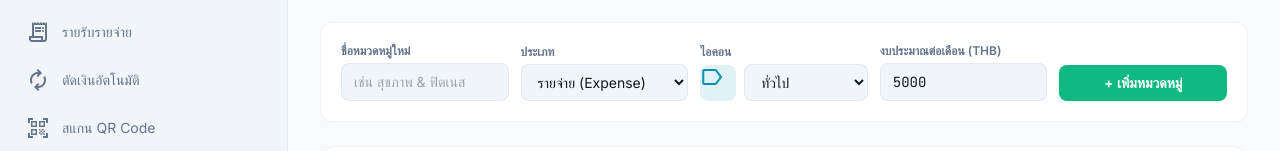
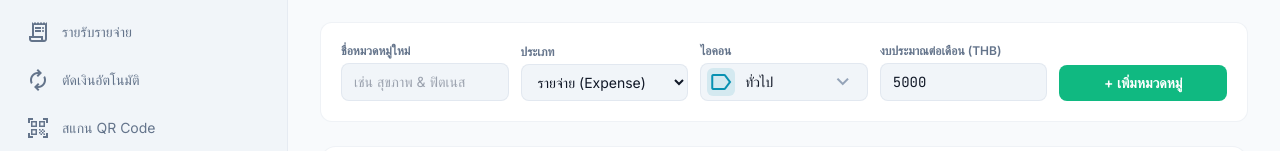
Before and after one commit to ratchanonswu/Finora, a Next.js app: page /categories in a window 1280 px wide. Shown: the part 154-305 px from the top of the page. Built offline with nearby package versions, Linux system fonts and the light colour scheme.

Commit message:
fix(categories): align icon preview and replace select with visual icon picker popover

```diff
--- a/src/app/(app)/categories/page.tsx
+++ b/src/app/(app)/categories/page.tsx
@@ -21,6 +21,10 @@ export default function CategoriesPage() {
   const [budget, setBudget] = useState("5000");
   const [type, setType] = useState<"expense" | "income">("expense");
   const [icon, setIcon] = useState("label");
+  const [iconPickerOpen, setIconPickerOpen] = useState(false);
+
+  const newColor = nextCategoryColor(categories.map((c) => c.color));
+  const currentIconLabel = ICON_CHOICES.find((o) => o.icon === icon)?.label ?? icon;
 
   const handleAdd = (e: React.FormEvent) => {
     e.preventDefault();
@@ -28,7 +32,7 @@ export default function CategoriesPage() {
     addCategory({
       name: name.trim(),
       icon,
-      color: nextCategoryColor(categories.map((c) => c.color)),
+      color: newColor,
       budget: Number(budget) || 0,
       type,
     });
@@ -77,34 +81,71 @@ export default function CategoriesPage() {
             <option value="income">รายรับ (Income)</option>
           </select>
         </div>
-        <div>
-          <label htmlFor="cat-icon" className="block text-xs font-semibold text-on-surface-variant mb-1">
+        <div className="relative">
+          <span id="cat-icon-label" className="block text-xs font-semibold text-on-surface-variant mb-1">
             ไอคอน
-          </label>
-          <div className="flex items-center gap-2">
+          </span>
+          <button
+            type="button"
+            aria-labelledby="cat-icon-label"
+            aria-haspopup="dialog"
+            aria-expanded={iconPickerOpen}
+            onClick={() => setIconPickerOpen((o) => !o)}
+            className="w-full flex items-center gap-2.5 bg-surface-container-low border border-outline-variant/40 rounded-lg pl-1.5 pr-3 py-1 text-sm text-on-surface hover:border-primary/60 focus:outline-none focus:border-primary"
+          >
             <span
-              className="material-symbols-outlined w-9 h-9 shrink-0 rounded-lg flex items-center justify-center text-[20px]"
-              style={{
-                backgroundColor: `${nextCategoryColor(categories.map((c) => c.color))}1F`,
-                color: nextCategoryColor(categories.map((c) => c.color)),
-              }}
-              aria-hidden="true"
+              className="w-7 h-7 shrink-0 rounded-md flex items-center justify-center"
+              style={{ backgroundColor: `${newColor}1F`, color: newColor }}
             >
-              {icon}
+              <span className="material-symbols-outlined text-[18px] leading-none">{icon}</span>
             </span>
-            <select
-              id="cat-icon"
-              value={icon}
-              onChange={(e) => setIcon(e.target.value)}
-              className="w-full bg-surface-container-low border border-outline-variant/40 rounded-lg px-3 py-2 text-sm text-on-surface"
-            >
-              {ICON_CHOICES.map((o) => (
-                <option key={o.icon} value={o.icon}>
-                  {o.label}
-                </option>
-              ))}
-            </select>
-          </div>
+            <span className="flex-1 text-left truncate">{currentIconLabel}</span>
+            <span className="material-symbols-outlined text-[18px] text-outline">expand_more</span>
+          </button>
+
+          {iconPickerOpen && (
+            <>
+              {/* Click-away layer */}
+              <div className="fixed inset-0 z-40" onClick={() => setIconPickerOpen(false)} />
+              <div
+                role="dialog"
+                aria-label="เลือกไอคอนหมวดหมู่"
+                onKeyDown={(e) => e.key === "Escape" && setIconPickerOpen(false)}
+                className="absolute z-50 left-0 top-full mt-2 w-72 rounded-xl bg-surface-container border border-outline-variant/40 shadow-xl p-3"
+              >
+                <div className="grid grid-cols-4 gap-2">
+                  {ICON_CHOICES.map((o, i) => {
+                    const selected = o.icon === icon;
+                    return (
+                      <button
+                        key={o.icon}
+                        type="button"
+                        autoFocus={selected || (i === 0 && !ICON_CHOICES.some((c) => c.icon === icon))}
+                        title={o.label}
+                        aria-label={o.label}
+                        aria-pressed={selected}
+                        onClick={() => {
+                          setIcon(o.icon);
+                          setIconPickerOpen(false);
+                        }}
+                        className={`aspect-square rounded-lg flex items-center justify-center border transition-colors focus:outline-none focus-visible:ring-2 focus-visible:ring-primary ${
+                          selected
+                            ? "border-transparent"
+                            : "border-outline-variant/30 text-on-surface-variant hover:text-on-surface hover:bg-surface-container-high"
+                        }`}
+                        style={selected ? { backgroundColor: `${newColor}1F`, color: newColor } : undefined}
+                      >
+                        <span className="material-symbols-outlined text-[22px] leading-none">{o.icon}</span>
+                      </button>
+                    );
+                  })}
+                </div>
+                <p className="mt-3 pt-2.5 border-t border-outline-variant/20 text-xs text-on-surface-variant">
+                  {currentIconLabel}
+                </p>
+              </div>
+            </>
+          )}
         </div>
         <div>
           <label className="block text-xs font-semibold text-on-surface-variant mb-1">
```
